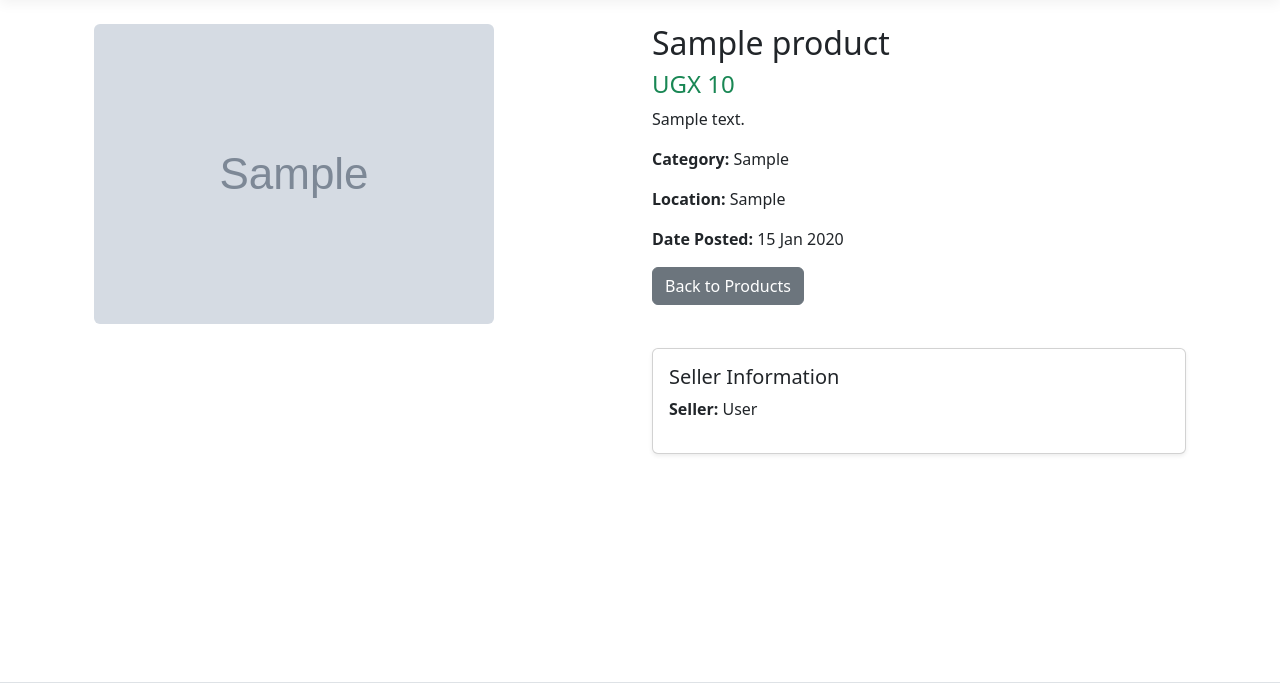
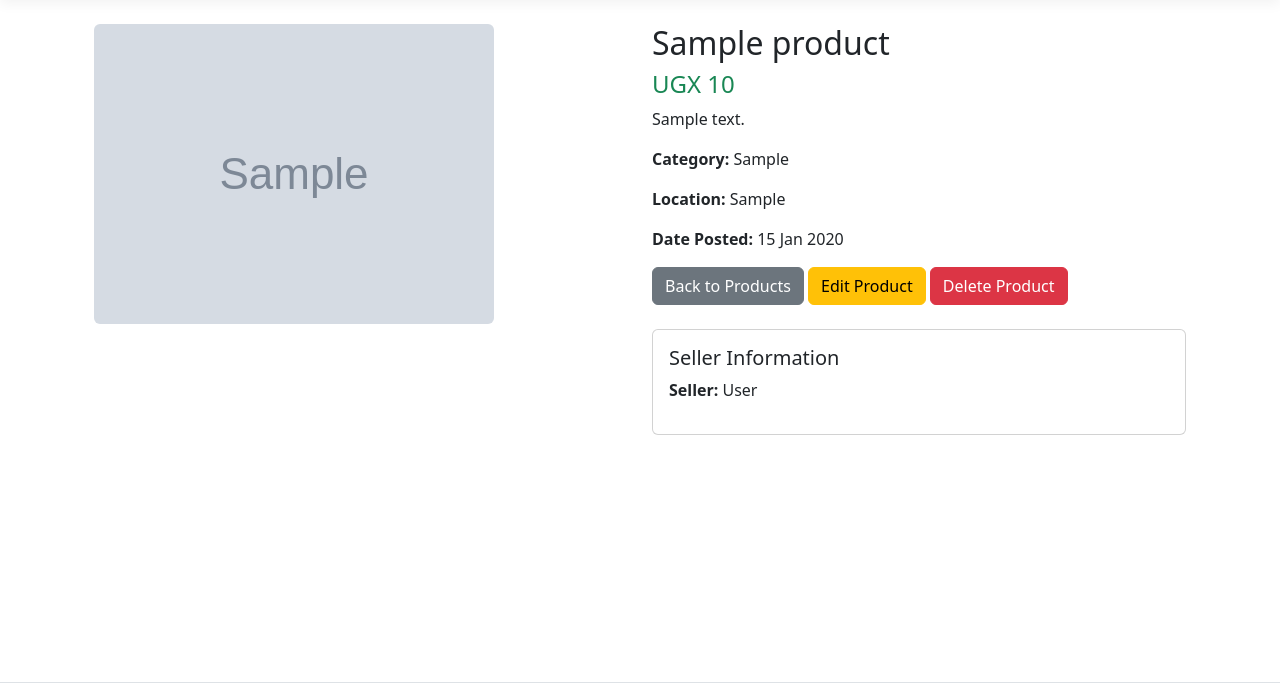
Before and after one commit to Kevin-nya/ReuseMarket, an ASP.NET Core app: page /Product/Details/1 in a window 1280 px wide. Shown: the part 57-751 px from the top of the page. Run offline with ASP.NET Core 8, Linux system fonts and the light colour scheme; a user stored in the database is signed in; tables that the repository leaves empty hold one stand-in row (values such as "Sample post"); grey boxes marked "Sample" are stand-in pictures; style sheets or scripts are compiled from the project's sources; some libraries are stand-ins or nearby versions.

Commit message:
Implement product CRUD with seller ownership protection

```diff
--- a/Controllers/ProductController.cs
+++ b/Controllers/ProductController.cs
@@ -23,7 +23,9 @@ namespace ReuseMarket.Controllers
 }
       public async Task<IActionResult> Index(string searchString, string category)
 {
-    var products = _context.Products.AsQueryable();
+    var products = _context.Products
+    .Include(p => p.Seller)
+    .AsQueryable();
 
     // Search products by name
     if (!string.IsNullOrEmpty(searchString))
@@ -56,6 +58,122 @@ namespace ReuseMarket.Controllers
 
     return View(product);
 
+}
+// Opens the product editing page.
+[HttpGet]
+[Authorize]
+public async Task<IActionResult> Edit(int id)
+{
+    var product = await _context.Products
+        .FirstOrDefaultAsync(p => p.Id == id);
+
+    if (product == null)
+    {
+        return NotFound();
+    }
+
+    // Ensure only the seller can edit this product.
+    var userId = _userManager.GetUserId(User);
+
+    if (product.SellerId != userId)
+    {
+        return Forbid();
+    }
+
+    return View(product);
+}
+// Receives and saves the edited product.
+[HttpPost]
+[Authorize]
+[ValidateAntiForgeryToken]
+public async Task<IActionResult> Edit(int id, Product product)
+{
+    if (id != product.Id)
+    {
+        return BadRequest();
+    }
+
+    var existingProduct = await _context.Products
+        .FirstOrDefaultAsync(p => p.Id == id);
+
+    if (existingProduct == null)
+    {
+        return NotFound();
+    }
+
+    // Ensure only the original seller can edit the product.
+    var userId = _userManager.GetUserId(User);
+
+    if (existingProduct.SellerId != userId)
+    {
+        return Forbid();
+    }
+
+    if (!ModelState.IsValid)
+    {
+        return View(product);
+    }
+
+    // Update only the permitted product fields.
+    existingProduct.Name = product.Name;
+    existingProduct.Description = product.Description;
+    existingProduct.Price = product.Price;
+    existingProduct.Category = product.Category;
+    existingProduct.Location = product.Location;
+
+    await _context.SaveChangesAsync();
+
+    return RedirectToAction("Details", new { id = existingProduct.Id });
+}
+// Opens the product deletion confirmation page.
+[HttpGet]
+[Authorize]
+public async Task<IActionResult> Delete(int id)
+{
+    var product = await _context.Products
+        .FirstOrDefaultAsync(p => p.Id == id);
+
+    if (product == null)
+    {
+        return NotFound();
+    }
+
+    var userId = _userManager.GetUserId(User);
+
+    if (product.SellerId != userId)
+    {
+        return Forbid();
+    }
+
+    return View(product);
+}
+ // Receives the deletion confirmation.
+[HttpPost, ActionName("Delete")]
+[Authorize]
+[ValidateAntiForgeryToken]
+public async Task<IActionResult> DeleteConfirmed(int id)
+{
+    var product = await _context.Products
+        .FirstOrDefaultAsync(p => p.Id == id);
+
+    if (product == null)
+    {
+        return NotFound();
+    }
+
+    // Verify that the logged-in user owns this product.
+    var userId = _userManager.GetUserId(User);
+
+    if (product.SellerId != userId)
+    {
+        return Forbid();
+    }
+
+    _context.Products.Remove(product);
+
+    await _context.SaveChangesAsync();
+
+    return RedirectToAction("Index");
 }
 
         // Opens the product creation page.
--- a/Views/product/Details.cshtml
+++ b/Views/product/Details.cshtml
@@ -39,15 +39,25 @@
                 Back to Products
             </a>
 
-        </div>
-    </div>
+            @if (User.Identity != null &&
+                 User.Identity.IsAuthenticated &&
+                 Model.SellerId == User.FindFirst(
+                     System.Security.Claims.ClaimTypes.NameIdentifier)?.Value)
+            {
+                <a asp-action="Edit"
+                   asp-route-id="@Model.Id"
+                   class="btn btn-warning">
+                    Edit Product
+                </a>
+                <a asp-action="Delete"
+   asp-route-id="@Model.Id"
+   class="btn btn-danger">
+    Delete Product
+</a>
+            }
 
-    <div class="row mt-4">
-        <div class="col-md-6 offset-md-6">
-
-            <div class="card shadow-sm">
+            <div class="card mt-4">
                 <div class="card-body">
-
                     <h5 class="card-title">Seller Information</h5>
 
                     @if (Model.Seller != null)
@@ -63,7 +73,6 @@
                             Seller information is not available.
                         </p>
                     }
-
                 </div>
             </div>
 
```
Also changed, not shown: Views/product/Delete.cshtml (added, +47 -0 lines), Views/product/Edit.cshtml (added, +55 -0 lines), Views/product/Index.cshtml (+8 -0 lines).
